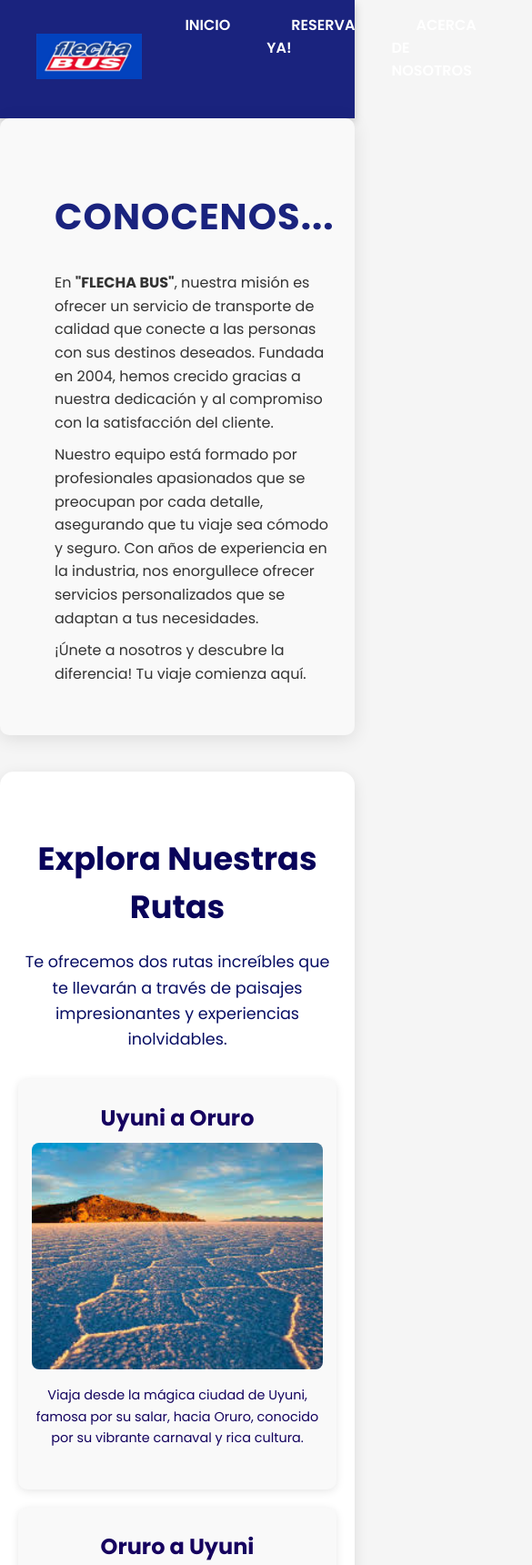
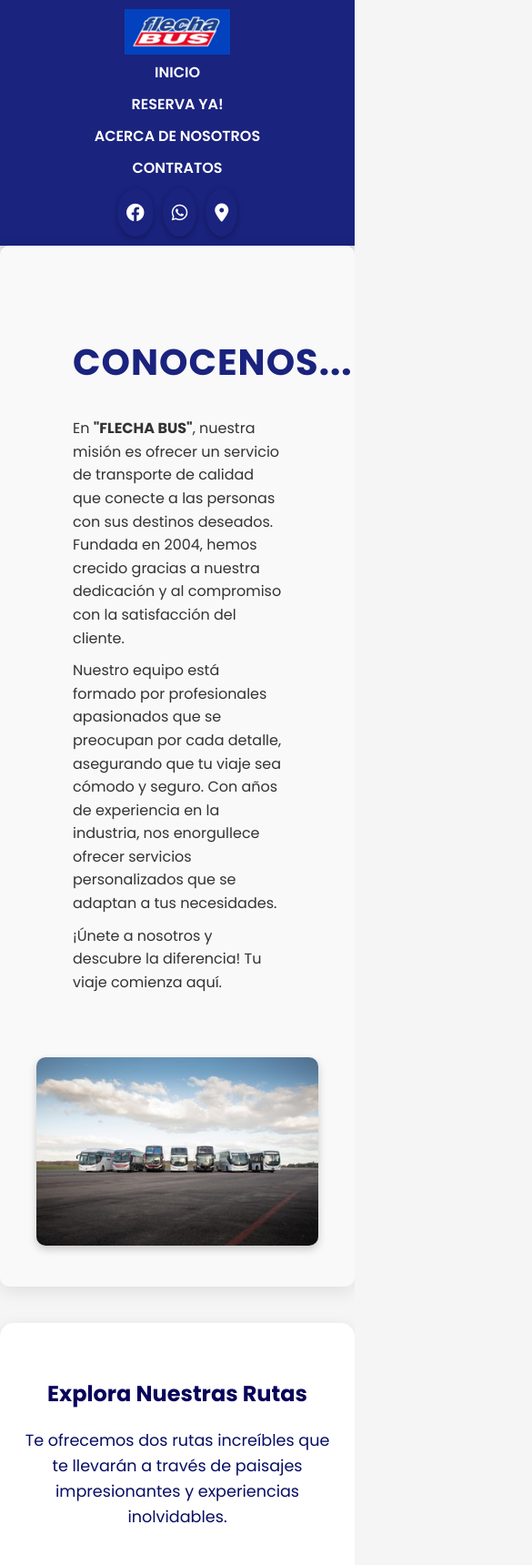
Before and after one commit to Alisonf123/Alisonf123.github.io, a plain HTML site: page acerca de nosotros.html in a window 390 px wide. Shown: the top 1720 px of the page at 91% size, 585 px wide, since content can reach past the window. Drawn offline with Linux system fonts and the light colour scheme.

Commit message:
acercadenosotros

```diff
--- a/css/galeia.css
+++ b/css/galeia.css
@@ -478,7 +478,7 @@ nav ul li a:active {
 }
 
 .btn:active {
-    transform: translateY(0); /* Regresar a la posición original al hacer clic */
+    transform: translateY(0);
 }
 
 
@@ -818,7 +818,6 @@ nav ul li a:active {
     }
 }
 
-/* Pantallas grandes (escritorio, min-width: 1024px) */
 @media (min-width: 1024px) {
     header {
         padding: 20px 80px;
@@ -859,3 +858,68 @@ nav ul li a:active {
         gap: 50px;
     }
 }
+
+@media (max-width: 767px) {
+    header {
+        flex-direction: column;
+        align-items: center;
+        padding: 10px;
+    }
+
+    nav ul {
+        display: flex;
+        flex-direction: column;
+        align-items: center;
+        gap: 10px;
+    }
+
+    .social-icons {
+        margin-top: 10px;
+    }
+
+    .about-us-content, .routes-list, .offer-container, .fleet-container, .servicio-cards {
+        flex-direction: column;
+        padding: 20px;
+    }
+
+    .about-us-content .text-content, .about-us-content .image-content,
+    .routes-list .route-card, .service-item, .offer-item, .fleet-item, .servicio-card {
+        margin-bottom: 20px;
+        width: 100%;
+    }
+
+    .about-image, .route-image, .offer-image, .fleet-image {
+        width: 100%;
+        height: auto;
+    }
+
+    .routes-section h2, .services h2, .faq-section h2, .offer-section h2, .fleet-section h2 {
+        text-align: center;
+        font-size: 1.5em;
+    }
+
+    .service-item {
+        text-align: center;
+    }
+
+
+    footer {
+        flex-direction: column;
+        align-items: center;
+        text-align: center;
+        padding: 20px;
+    }
+
+    .footer-container {
+        flex-direction: column;
+        gap: 20px;
+    }
+
+    .footer-section ul {
+        padding: 0;
+    }
+
+    .fleet-item .text-overlay {
+        padding: 10px;
+    }
+}
```
